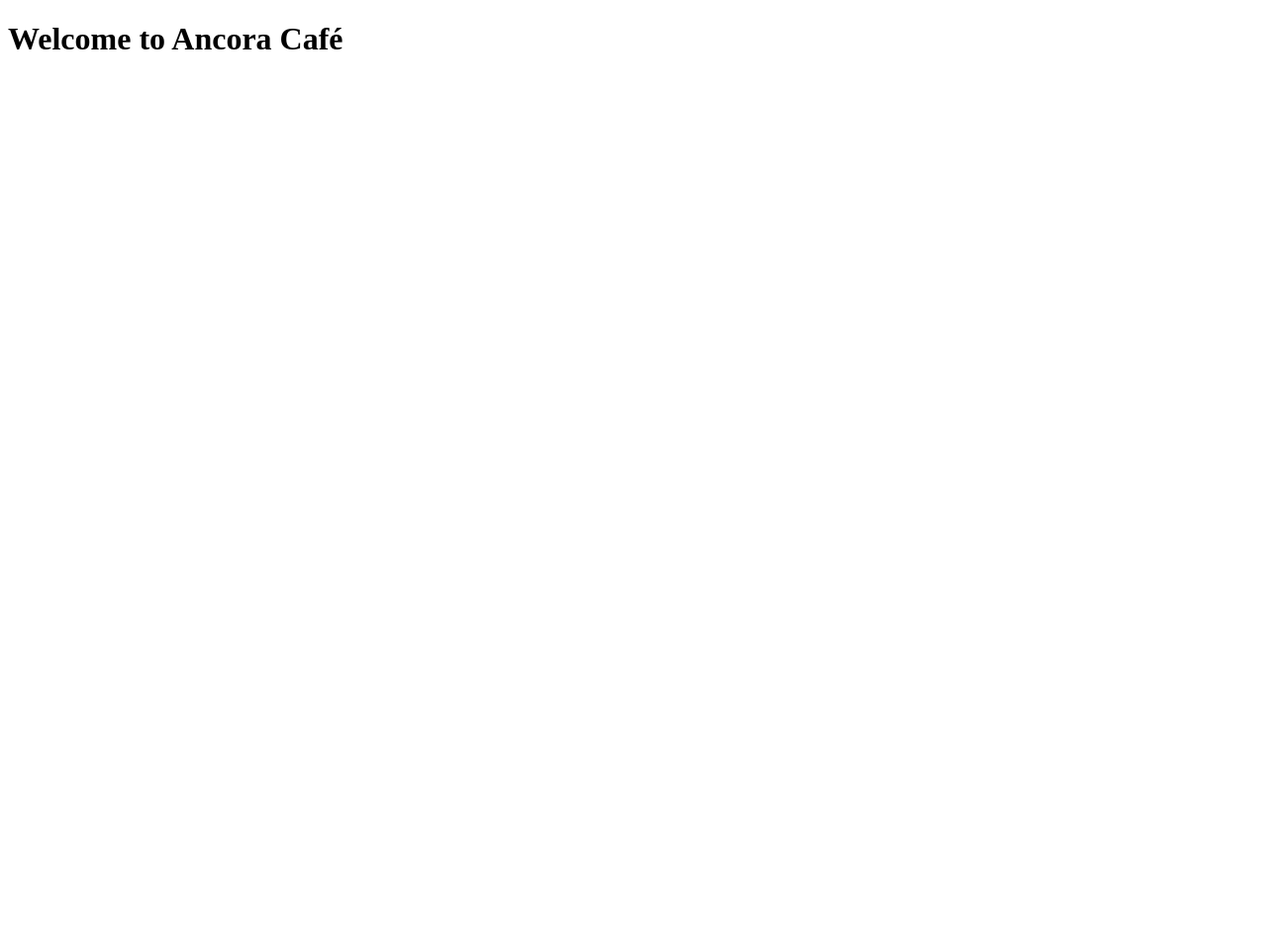
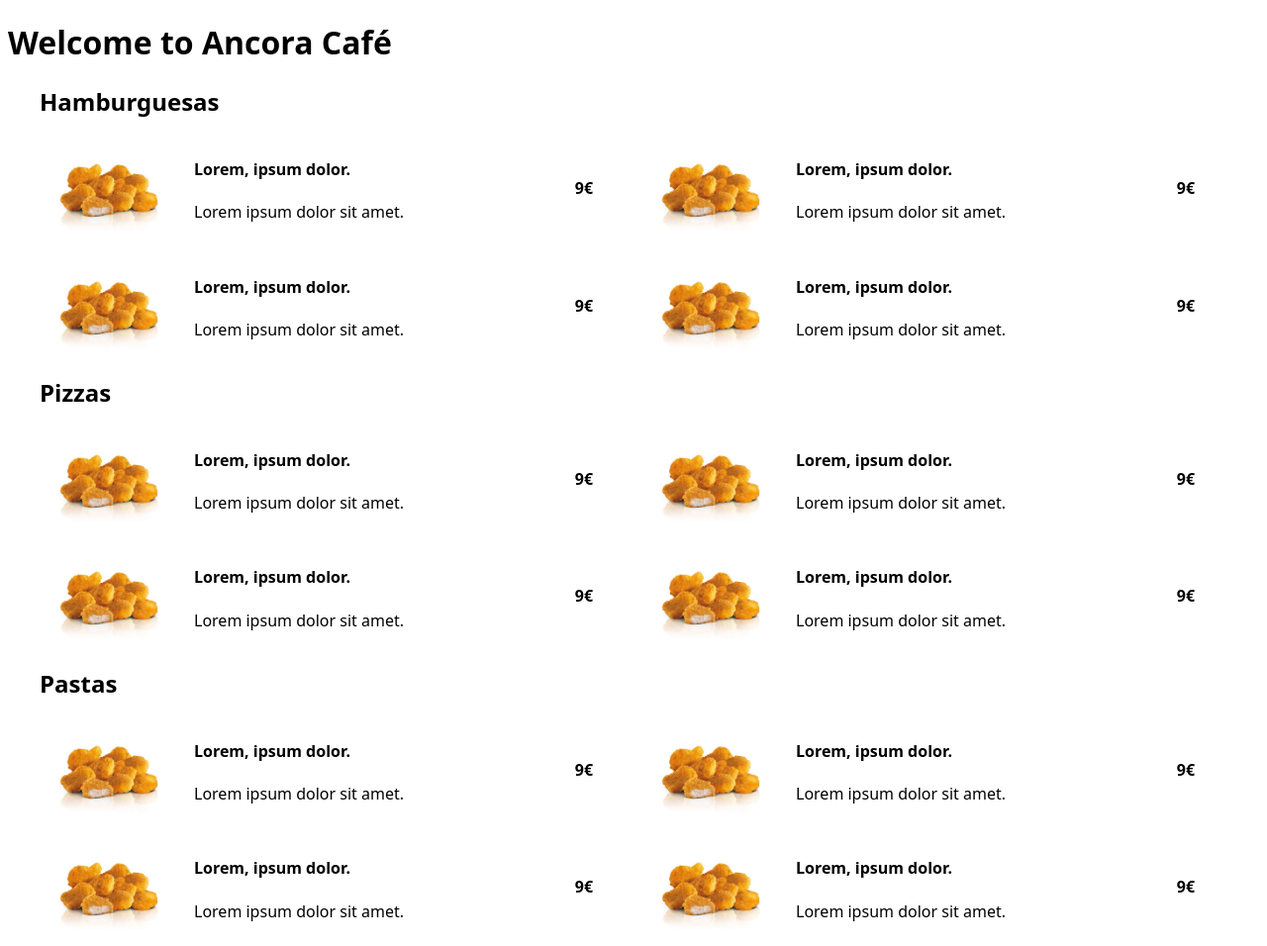
Before and after one commit to imdaano/Carta-Ancora, a plain HTML site: page index.html in a window 1280 px wide. Shown: the whole page at 99% size. Before the commit the page ends 800 px from the top, so only its background shows below. Drawn offline with Linux system fonts and the light colour scheme.

Commit message:
FEAT: modifications to html & CSS

```diff
--- a/index.html
+++ b/index.html
@@ -5,8 +5,170 @@
     <meta http-equiv="X-UA-Compatible" content="IE=edge">
     <meta name="viewport" content="width=device-width, initial-scale=1.0">
     <title>Carta Ancora Café</title>
+    <link rel="stylesheet" href="styles.css">
 </head>
 <body>
     <h1>Welcome to Ancora Café</h1>
+    <section class="wrap">
+        <div class="wrap-title-section">
+          <h2>Hamburguesas</h2>
+        </div>
+        <div class="wrap column-2 carta">
+          <div class="plato-carta">
+            <div class="img-plato-carta">
+              <img src="assets/nuggets-de-pollo.jpg" alt="">
+            </div>
+            <div class="title-plato-carta">
+              <h4>Lorem, ipsum dolor.</h4>
+              <p>Lorem ipsum dolor sit amet.</p>
+            </div>
+            <div class="precio-plato-carta">
+              <span>9€</span>
+            </div>
+          </div>
+          <div class="plato-carta">
+            <div class="img-plato-carta">
+              <img src="assets/nuggets-de-pollo.jpg" alt="">
+            </div>
+            <div class="title-plato-carta">
+              <h4>Lorem, ipsum dolor.</h4>
+              <p>Lorem ipsum dolor sit amet.</p>
+            </div>
+            <div class="precio-plato-carta">
+              <span>9€</span>
+            </div>
+          </div>
+          <div class="plato-carta">
+            <div class="img-plato-carta">
+              <img src="assets/nuggets-de-pollo.jpg" alt="">
+            </div>
+            <div class="title-plato-carta">
+              <h4>Lorem, ipsum dolor.</h4>
+              <p>Lorem ipsum dolor sit amet.</p>
+            </div>
+            <div class="precio-plato-carta">
+              <span>9€</span>
+            </div>
+          </div>
+          <div class="plato-carta">
+            <div class="img-plato-carta">
+              <img src="assets/nuggets-de-pollo.jpg" alt="">
+            </div>
+            <div class="title-plato-carta">
+              <h4>Lorem, ipsum dolor.</h4>
+              <p>Lorem ipsum dolor sit amet.</p>
+            </div>
+            <div class="precio-plato-carta">
+              <span>9€</span>
+            </div>
+          </div>
+        </div>
+        <div class="wrap-title-section">
+          <h2>Pizzas</h2>
+        </div>
+        <div class="wrap column-2 carta">
+          <div class="plato-carta">
+            <div class="img-plato-carta">
+              <img src="assets/nuggets-de-pollo.jpg" alt="">
+            </div>
+            <div class="title-plato-carta">
+              <h4>Lorem, ipsum dolor.</h4>
+              <p>Lorem ipsum dolor sit amet.</p>
+            </div>
+            <div class="precio-plato-carta">
+              <span>9€</span>
+            </div>
+          </div>
+          <div class="plato-carta">
+            <div class="img-plato-carta">
+              <img src="assets/nuggets-de-pollo.jpg" alt="">
+            </div>
+            <div class="title-plato-carta">
+              <h4>Lorem, ipsum dolor.</h4>
+              <p>Lorem ipsum dolor sit amet.</p>
+            </div>
+            <div class="precio-plato-carta">
+              <span>9€</span>
+            </div>
+          </div>
+          <div class="plato-carta">
+            <div class="img-plato-carta">
+              <img src="assets/nuggets-de-pollo.jpg" alt="">
+            </div>
+            <div class="title-plato-carta">
+              <h4>Lorem, ipsum dolor.</h4>
+              <p>Lorem ipsum dolor sit amet.</p>
+            </div>
+            <div class="precio-plato-carta">
+              <span>9€</span>
+            </div>
+          </div>
+          <div class="plato-carta">
+            <div class="img-plato-carta">
+              <img src="assets/nuggets-de-pollo.jpg" alt="">
+            </div>
+            <div class="title-plato-carta">
+              <h4>Lorem, ipsum dolor.</h4>
+              <p>Lorem ipsum dolor sit amet.</p>
+            </div>
+            <div class="precio-plato-carta">
+              <span>9€</span>
+            </div>
+          </div>
+        </div>
+        <div class="wrap-title-section">
+          <h2>Pastas</h2>
+        </div>
+        <div class="wrap column-2 carta">
+          <div class="plato-carta">
+            <div class="img-plato-carta">
+              <img src="assets/nuggets-de-pollo.jpg" alt="">
+            </div>
+            <div class="title-plato-carta">
+              <h4>Lorem, ipsum dolor.</h4>
+              <p>Lorem ipsum dolor sit amet.</p>
+            </div>
+            <div class="precio-plato-carta">
+              <span>9€</span>
+            </div>
+          </div>
+          <div class="plato-carta">
+            <div class="img-plato-carta">
+              <img src="assets/nuggets-de-pollo.jpg" alt="">
+            </div>
+            <div class="title-plato-carta">
+              <h4>Lorem, ipsum dolor.</h4>
+              <p>Lorem ipsum dolor sit amet.</p>
+            </div>
+            <div class="precio-plato-carta">
+              <span>9€</span>
+            </div>
+          </div>
+          <div class="plato-carta">
+            <div class="img-plato-carta">
+              <img src="assets/nuggets-de-pollo.jpg" alt="">
+            </div>
+            <div class="title-plato-carta">
+              <h4>Lorem, ipsum dolor.</h4>
+              <p>Lorem ipsum dolor sit amet.</p>
+            </div>
+            <div class="precio-plato-carta">
+              <span>9€</span>
+            </div>
+          </div>
+          <div class="plato-carta">
+            <div class="img-plato-carta">
+              <img src="assets/nuggets-de-pollo.jpg" alt="">
+            </div>
+            <div class="title-plato-carta">
+              <h4>Lorem, ipsum dolor.</h4>
+              <p>Lorem ipsum dolor sit amet.</p>
+            </div>
+            <div class="precio-plato-carta">
+              <span>9€</span>
+            </div>
+          </div>
+        </div>
+      </section>
 </body>
 </html>
--- /dev/null
+++ b/styles.css
@@ -0,0 +1,61 @@
+html {
+    font-family: system-ui, -apple-system, BlinkMacSystemFont, 'Segoe UI', Roboto, Oxygen, Ubuntu, Cantarell, 'Open Sans', 'Helvetica Neue', sans-serif;
+}
+
+a {
+    text-decoration: none;
+}
+
+/* Tarjetas comida */
+
+.wrap {
+    max-width: 1200px;
+    margin: 0 auto;
+}
+
+.column-2.carta {
+    display: grid;
+    grid-template-columns: repeat(2,1fr);
+    column-gap: 1rem;
+    row-gap: 1rem;
+}
+
+.plato-carta {
+    display: flex;
+    align-items: center;
+/*     border: 1px solid #e5e5e5;
+ */    border-radius: 6px;
+}
+
+.img-plato-carta {
+    display: flex;
+    flex-basis: 25%;
+    justify-content: center;
+}
+
+.img-plato-carta img{
+    max-width: 100px;
+    max-height: 100px;
+}
+
+.title-plato-carta {
+  /*   border: 1px solid #e5e5e5; */
+    border-bottom: none;
+    border-top: none;
+    flex-basis: 60%;
+    padding: 0 1rem;
+}
+
+.precio-plato-carta {
+    display: flex;
+    flex-basis: 15%;
+    justify-content: center;
+    font-weight: bold;
+}
+
+
+@media (max-width: 650px){
+    .column-2.carta{
+        grid-template-columns: repeat(1,1fr);
+    }
+}
```
Also changed, not shown: assets/nuggets-de-pollo.jpg (added), styles.scss (deleted).
